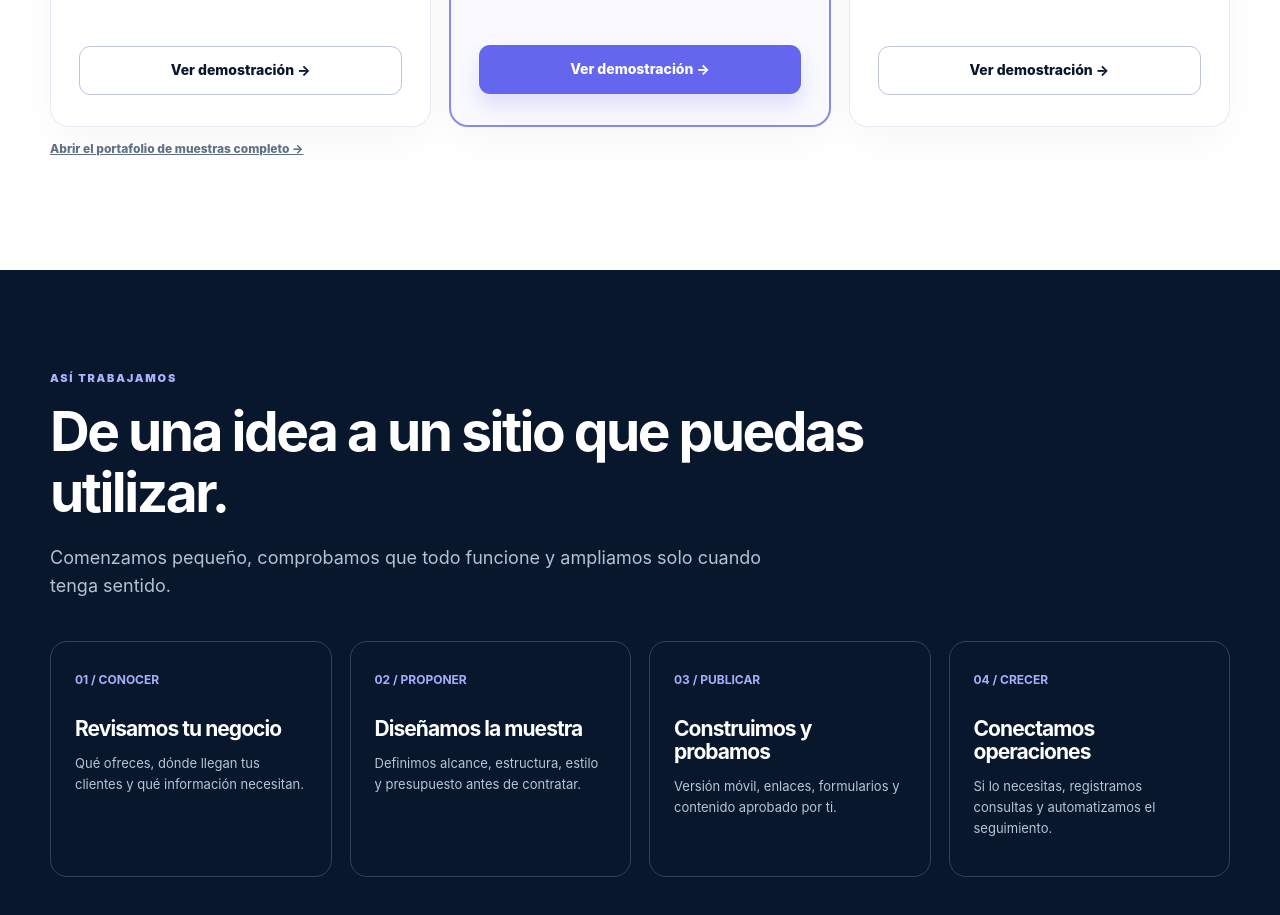
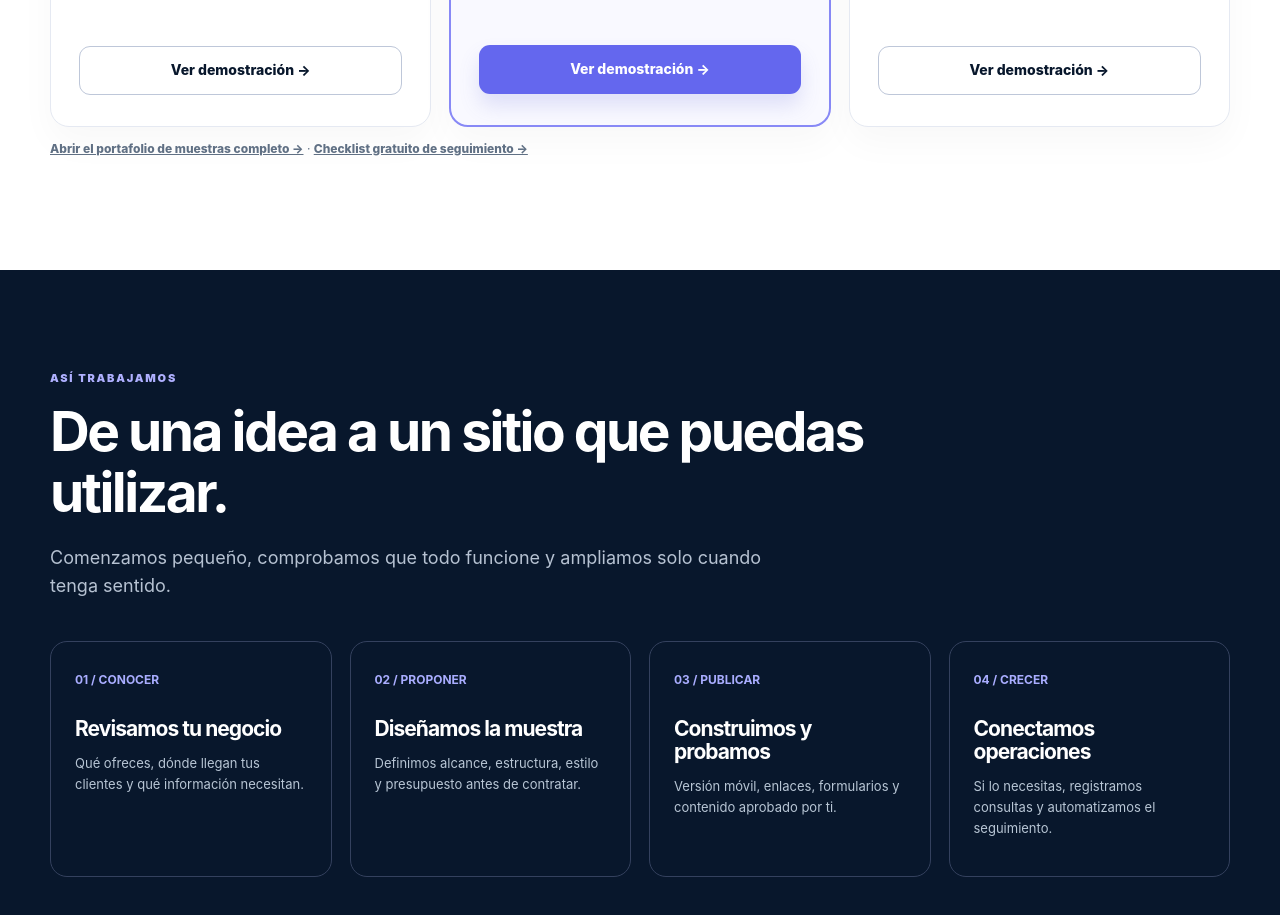
Before and after one commit to cynthiaantonuccicontreras-ux/transcriptor-audiencias, a website: page venliora-site/web/index.html in a window 1280 px wide. Shown: the part 2760-3675 px from the top of the page. Drawn offline with Linux system fonts and the light colour scheme.

Commit message:
Link VENLIORA Web portfolio to free lead-follow-up checklist

```diff
--- a/venliora-site/web/index.html
+++ b/venliora-site/web/index.html
@@ -50,7 +50,7 @@
  <article class="card"><div class="icon">↗</div><h3>Web + Operaciones</h3><p>Para negocios que quieren seguir creciendo después de publicar la web.</p><ul><li>Todo lo del sitio y la captación</li><li>Seguimiento de solicitudes</li><li>Automatizaciones con revisión humana</li><li>Informes y mejoras mensuales opcionales</li></ul><a class="btn outline" href="#contacto">Conocer opciones →</a></article></div>
  <p class="note">Cada proyecto se cotiza según funciones, contenido y plataformas. No publicamos testimonios ni páginas de terceros sin su autorización.</p><div class="service-ownership"><strong>Una sola marca y un solo ecosistema:</strong> VENLIORA Web es un servicio de VENLIORA SpA. Este sitio, el portafolio y los formularios están vinculados exclusivamente a VENLIORA; no representan negocios de terceros ni otras marcas.</div>
 </div></section>
-<section class="section" id="ejemplos"><div class="wrap"><div class="kicker">Laboratorio de ideas</div><h2>Imagina tu próxima web.<br>Explora cómo podría funcionar.</h2><p class="intro">Preparamos tres modelos interactivos para que puedas explorar estilos y funcionalidades antes de decidir. Son conceptos originales ficticios, no trabajos para clientes ni testimonios.</p><div class="cards"><article class="card"><div class="icon">✳</div><h3>Peluquería canina</h3><p>Una experiencia cálida con servicios y recorrido de reservas.</p><a class="btn outline" href="/web/ejemplos/mascotas/">Ver demostración →</a></article><article class="card feature"><div class="icon">◇</div><h3>Tapicería y oficios</h3><p>Un portafolio para presentar proyectos y recibir cotizaciones.</p><a class="btn purple" href="/web/ejemplos/tapiceria/">Ver demostración →</a></article><article class="card"><div class="icon">✺</div><h3>Servicios profesionales</h3><p>Información clara, experiencia móvil y camino a una primera consulta.</p><a class="btn outline" href="/web/ejemplos/salud/">Ver demostración →</a></article></div><p class="note"><a style="text-decoration:underline;font-weight:800" href="/web/ejemplos/">Abrir el portafolio de muestras completo →</a></p></div></section>
+<section class="section" id="ejemplos"><div class="wrap"><div class="kicker">Laboratorio de ideas</div><h2>Imagina tu próxima web.<br>Explora cómo podría funcionar.</h2><p class="intro">Preparamos tres modelos interactivos para que puedas explorar estilos y funcionalidades antes de decidir. Son conceptos originales ficticios, no trabajos para clientes ni testimonios.</p><div class="cards"><article class="card"><div class="icon">✳</div><h3>Peluquería canina</h3><p>Una experiencia cálida con servicios y recorrido de reservas.</p><a class="btn outline" href="/web/ejemplos/mascotas/">Ver demostración →</a></article><article class="card feature"><div class="icon">◇</div><h3>Tapicería y oficios</h3><p>Un portafolio para presentar proyectos y recibir cotizaciones.</p><a class="btn purple" href="/web/ejemplos/tapiceria/">Ver demostración →</a></article><article class="card"><div class="icon">✺</div><h3>Servicios profesionales</h3><p>Información clara, experiencia móvil y camino a una primera consulta.</p><a class="btn outline" href="/web/ejemplos/salud/">Ver demostración →</a></article></div><p class="note"><a style="text-decoration:underline;font-weight:800" href="/web/ejemplos/">Abrir el portafolio de muestras completo →</a> · <a style="text-decoration:underline;font-weight:800" href="/recursos/checklist-seguimiento/">Checklist gratuito de seguimiento →</a></p></div></section>
 <section class="section darksec" id="metodo"><div class="wrap"><div class="kicker">Así trabajamos</div><h2>De una idea a un sitio que puedas utilizar.</h2><p class="intro">Comenzamos pequeño, comprobamos que todo funcione y ampliamos solo cuando tenga sentido.</p><div class="process"><div class="step"><b>01 / CONOCER</b><h3>Revisamos tu negocio</h3><p>Qué ofreces, dónde llegan tus clientes y qué información necesitan.</p></div><div class="step"><b>02 / PROPONER</b><h3>Diseñamos la muestra</h3><p>Definimos alcance, estructura, estilo y presupuesto antes de contratar.</p></div><div class="step"><b>03 / PUBLICAR</b><h3>Construimos y probamos</h3><p>Versión móvil, enlaces, formularios y contenido aprobado por ti.</p></div><div class="step"><b>04 / CRECER</b><h3>Conectamos operaciones</h3><p>Si lo necesitas, registramos consultas y automatizamos el seguimiento.</p></div></div></div></section>
 <section class="section" id="preguntas" aria-labelledby="preguntas-titulo" style="background:#fbfcff"><div class="wrap">
  <div class="kicker">Preguntas frecuentes</div><h2 id="preguntas-titulo">Todo claro, antes de comenzar.</h2>
```
